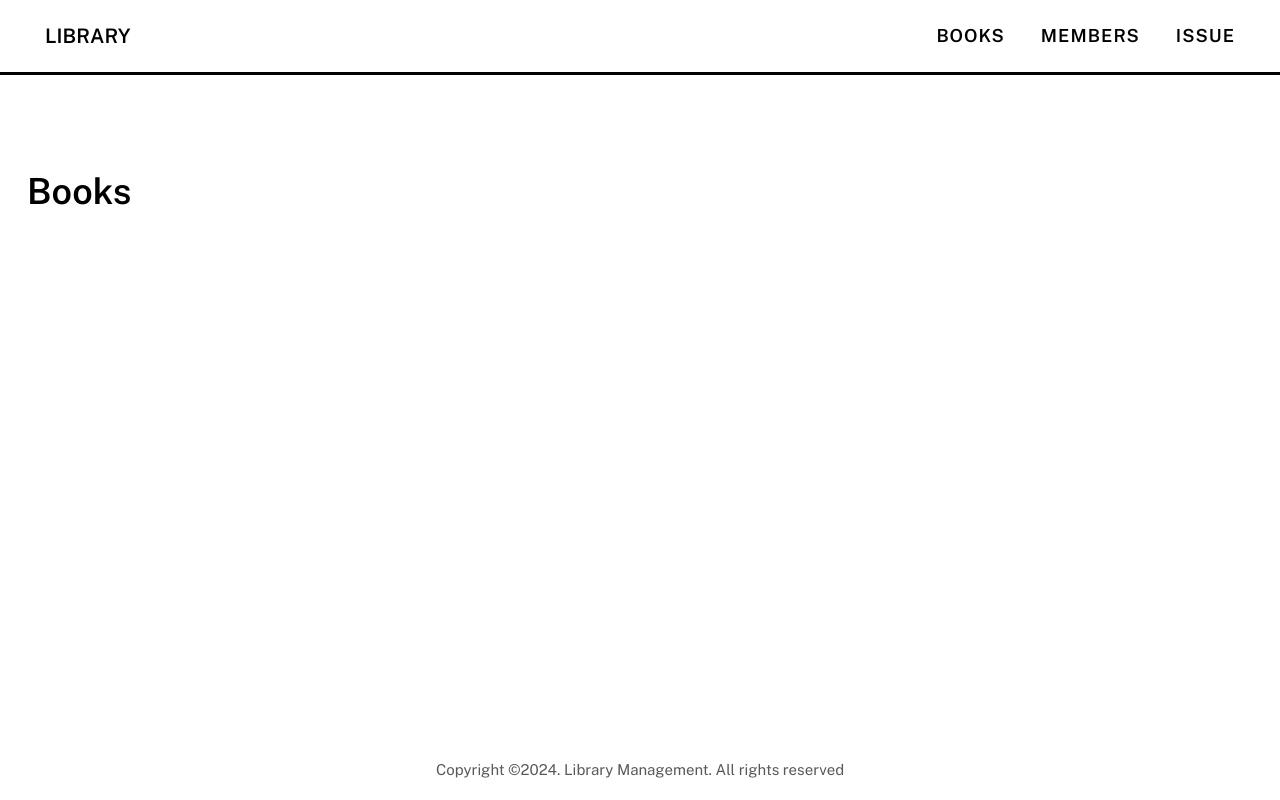
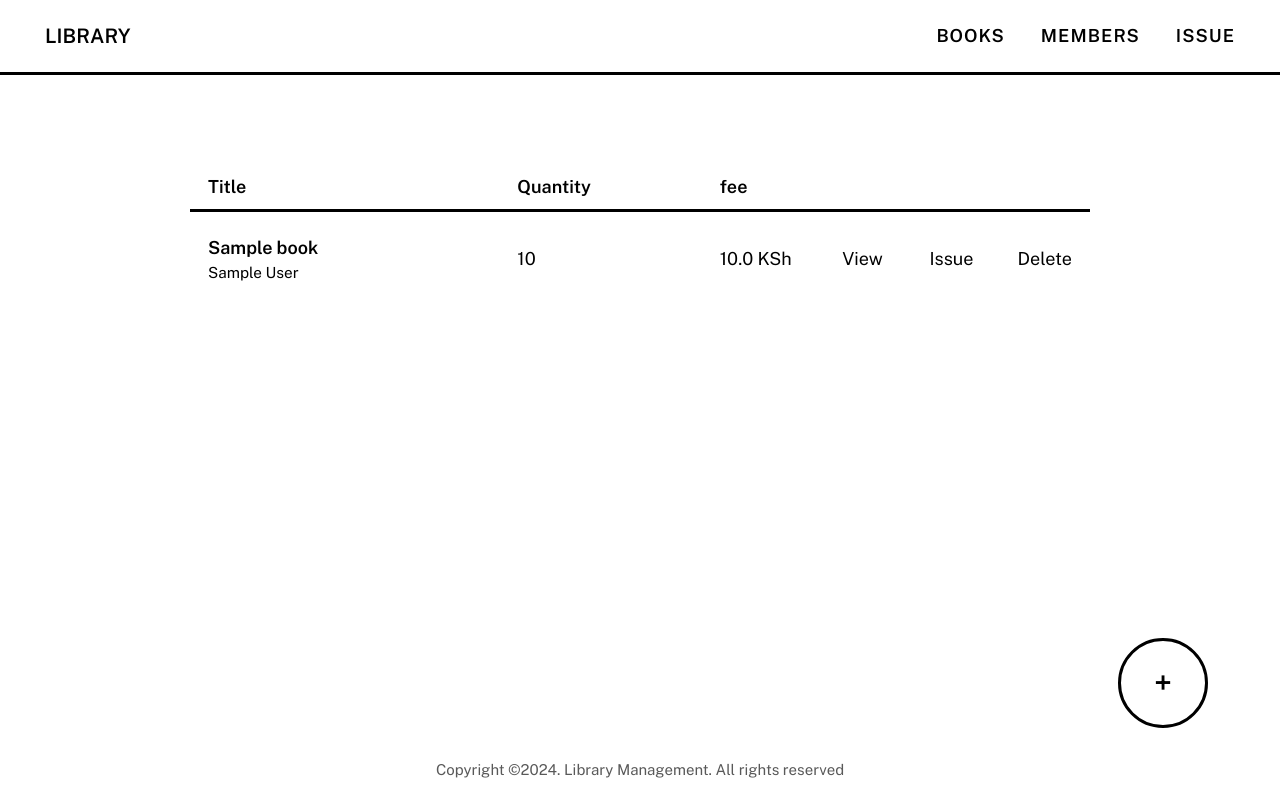
Before and after one commit to kiminzajnr/Library-Management-Web-Application, a Flask app: page / in a window 1280 px wide. Run offline with Flask 3, Linux system fonts and the light colour scheme; tables that the repository leaves empty hold one stand-in row (values such as "Sample post").

Commit message:
Add (feat) display a table of all books

```diff
--- a/Library/templates/index.html
+++ b/Library/templates/index.html
@@ -1,9 +1,49 @@
 {% extends "layout.html" %}
 
 {% block head_content %}
+    <link rel="stylesheet" href="{{ url_for('static', filename='css/books.css') }}">
 {% endblock %}
 
 {% block main_content %}
-    <h1>Books</h1>
+    {% if books %}
+        <table class="table">
+            <colgroup>
+                <col style="width: 40%;">
+                <col style="width: 25%;">
+                <col style="width: 15%;">
+                <col style="width: 10%;">
+                <col style="width: 10%;">
+                <col style="width: 10%;">
+            </colgroup>
+            <thead>
+                <th class="table__cell table__cell--header">Title</th>
+                <th class="table__cell table__cell--header">Quantity</th>
+                <th class="table__cell table__cell--header">fee</th>
+                <th class="table__cell table__cell--header"></th>
+                <th class="table__cell table__cell--header"></th>
+                <th class="table__cell table__cell--header"></th>
+            </thead>
+            <tbody>
+                {% for book in books %}
+                    <tr>
+                        <td class="table__cell">
+                            <p class="table__bookTitle">{{ book.title }}</p>
+                            <p class="table__bookAuthor">{{ book.author }}</p>
+                        </td>
+                        <td class="table__cell">{{ book.quantity }}</td>
+                        <td class="table__cell">{{ book.fee }} KSh</td>
+                        <td class="table__cell"><a href="#" class="table__link">View</a></td>
+                        <td class="table__cell"><a href="#" class="table__link">Issue</a></td>
+                        <td class="table__cell"><a href="#" class="table__link">Delete</a></td>
+                    </tr>
+                {% endfor %}
+            </tbody>
+        </table>
+    {% else %}
+        <p class="table__empty">You haven't added any books yet. <a href="{{ url_for('pages.add_book') }}" class="link">Add one!</a></p>
+    {% endif %}
 
+    <a href="{{ url_for('pages.add_book') }}" class="button button--add">
+        <span>+</span>
+    </a>
 {% endblock %}
```
